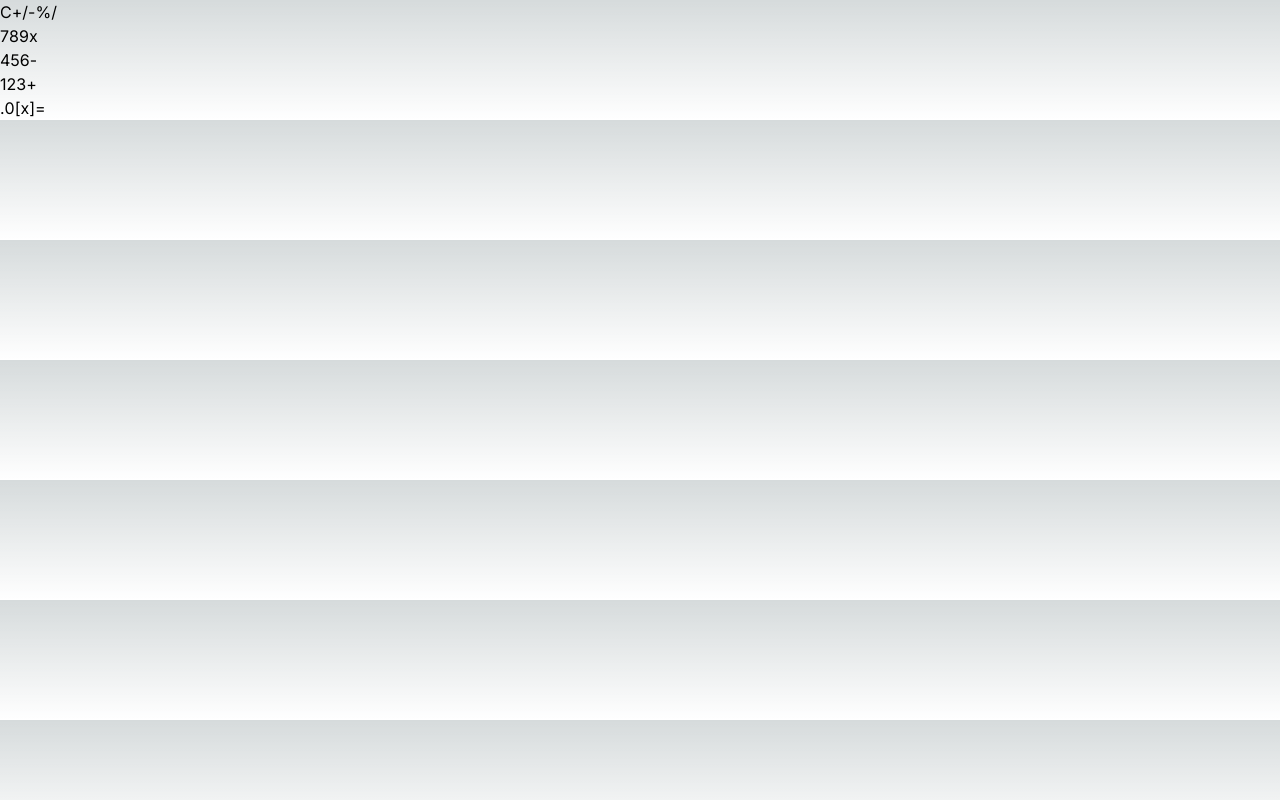
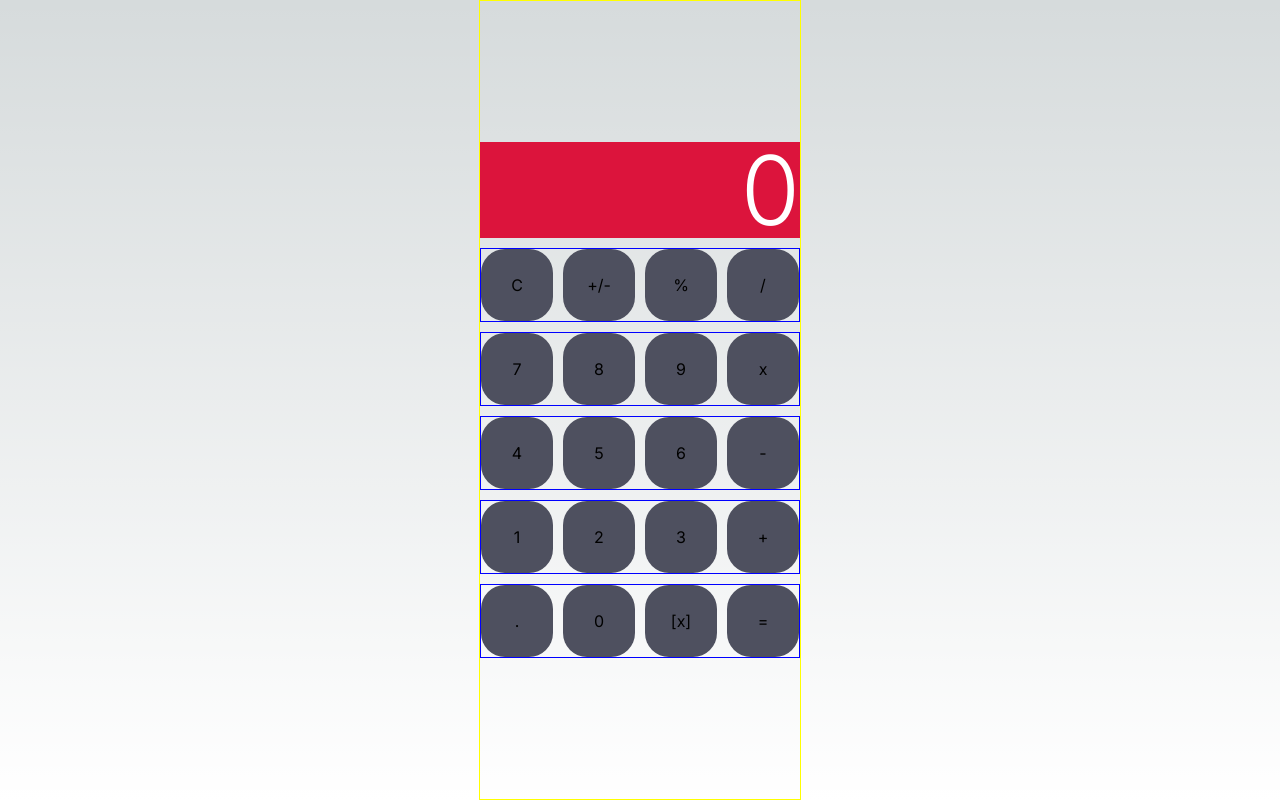
Before and after one commit to agisnarevaldo/gis-next-app, a Next.js app: page /calculator in a window 1280 px wide. Built offline with nearby package versions, Linux system fonts and the light colour scheme.

Commit message:
add page: calculator

```diff
--- /dev/null
+++ b/src/app/calculator/calculator.css
@@ -0,0 +1,37 @@
+.container {
+  border: 1px solid yellow;
+  display: flex;
+  flex-direction: column;
+  justify-content: center;
+  align-items: center;
+  gap: 10px;
+  width: max-content;
+  margin: 0 auto;
+  height: 100vh;
+}
+
+.row {
+  display: flex;
+  gap: 10px;
+  border: 1px solid blue;
+}
+
+.calc-screen {
+  background-color: crimson;
+  width: 100%;
+  text-align: right;
+  color: var(--dark-text, #FFF);
+  text-align: right;
+  font-size: 96px;
+  font-style: normal;
+  font-weight: 300;
+  line-height: 96px; /* 100% */
+}
+
+button {
+  padding: 12px;
+  border-radius: 24px;
+  background: var(--dark-button-medium-emphasis, #4E505F);
+  width: 72px;
+  height: 72px;
+}
--- a/src/app/calculator/page.js
+++ b/src/app/calculator/page.js
@@ -1,36 +1,55 @@
+'use client'
+import { useState } from 'react'
+import './calculator.css'
+
 export default function page() {
+  let [result, setResult] = useState("0");
+
+  const handleClick = (e) => {
+    if (result.lengt >= 16) {
+      setResult("Inputan terlalu besar");
+      return;
+    }
+    if (result.charAt(0) === '0') {
+      result = result.slice(1, result.length);
+    }
+    setResult(result.concat(e.target.name));
+  }
+
   return (
-    <div>
-      <div className="calc-screen"></div>
-      <div className="row">
-        <button>C</button>
-        <button>+/-</button>
-        <button>%</button>
-        <button>/</button>
+    <div className='container'>
+      <div className="calc-screen">
+        {result}
       </div>
       <div className="row">
-        <button>7</button>
-        <button>8</button>
-        <button>9</button>
-        <button>x</button>
+        <button name='clear' onClick={handleClick}>C</button>
+        <button name='+' onClick={handleClick}>+/-</button>
+        <button name='%' onClick={handleClick}>%</button>
+        <button name='/' onClick={handleClick}>/</button>
       </div>
       <div className="row">
-        <button>4</button>
-        <button>5</button>
-        <button>6</button>
-        <button>-</button>
+        <button name='7' onClick={handleClick}>7</button>
+        <button name='8' onClick={handleClick}>8</button>
+        <button name='9' onClick={handleClick}>9</button>
+        <button name='*' onClick={handleClick}>x</button>
       </div>
       <div className="row">
-        <button>1</button>
-        <button>2</button>
-        <button>3</button>
-        <button>+</button>
+        <button name='4' onClick={handleClick}>4</button>
+        <button name='5' onClick={handleClick}>5</button>
+        <button name='6' onClick={handleClick}>6</button>
+        <button name='-' onClick={handleClick}>-</button>
       </div>
       <div className="row">
-        <button>.</button>
-        <button>0</button>
-        <button>[x]</button>
-        <button>=</button>
+        <button name='1' onClick={handleClick}>1</button>
+        <button name='2' onClick={handleClick}>2</button>
+        <button name='3' onClick={handleClick}>3</button>
+        <button name='+' onClick={handleClick}>+</button>
+      </div>
+      <div className="row">
+        <button name='.' onClick={handleClick}>.</button>
+        <button name='0' onClick={handleClick}>0</button>
+        <button name='backspace' onClick={handleClick}>[x]</button>
+        <button name='equal' onClick={handleClick}>=</button>
       </div>
     </div>
   )
--- a/src/app/page.js
+++ b/src/app/page.js
@@ -50,9 +50,6 @@ export default function Home() {
               -&gt;
             </span>
           </h2>
-          <p className={`m-0 max-w-[30ch] text-sm opacity-50`}>
-            Find in-depth information about Next.js features and API.
-          </p>
         </a>
 
         <a
@@ -66,9 +63,19 @@ export default function Home() {
               -&gt;
             </span>
           </h2>
-          <p className={`m-0 max-w-[30ch] text-sm opacity-50`}>
-            Learn about Next.js in an interactive course with&nbsp;quizzes!
-          </p>
+        </a>
+
+        <a
+          href="/calculator"
+          className="group rounded-lg border border-transparent px-5 py-4 transition-colors hover:border-gray-300 hover:bg-gray-100 hover:dark:border-neutral-700 hover:dark:bg-neutral-800 hover:dark:bg-opacity-30"
+          rel="noopener noreferrer"
+        >
+          <h2 className={`mb-3 text-2xl font-semibold`}>
+            Calculator{' '}
+            <span className="inline-block transition-transform group-hover:translate-x-1 motion-reduce:transform-none">
+              -&gt;
+            </span>
+          </h2>
         </a>
 
       </div>
```
